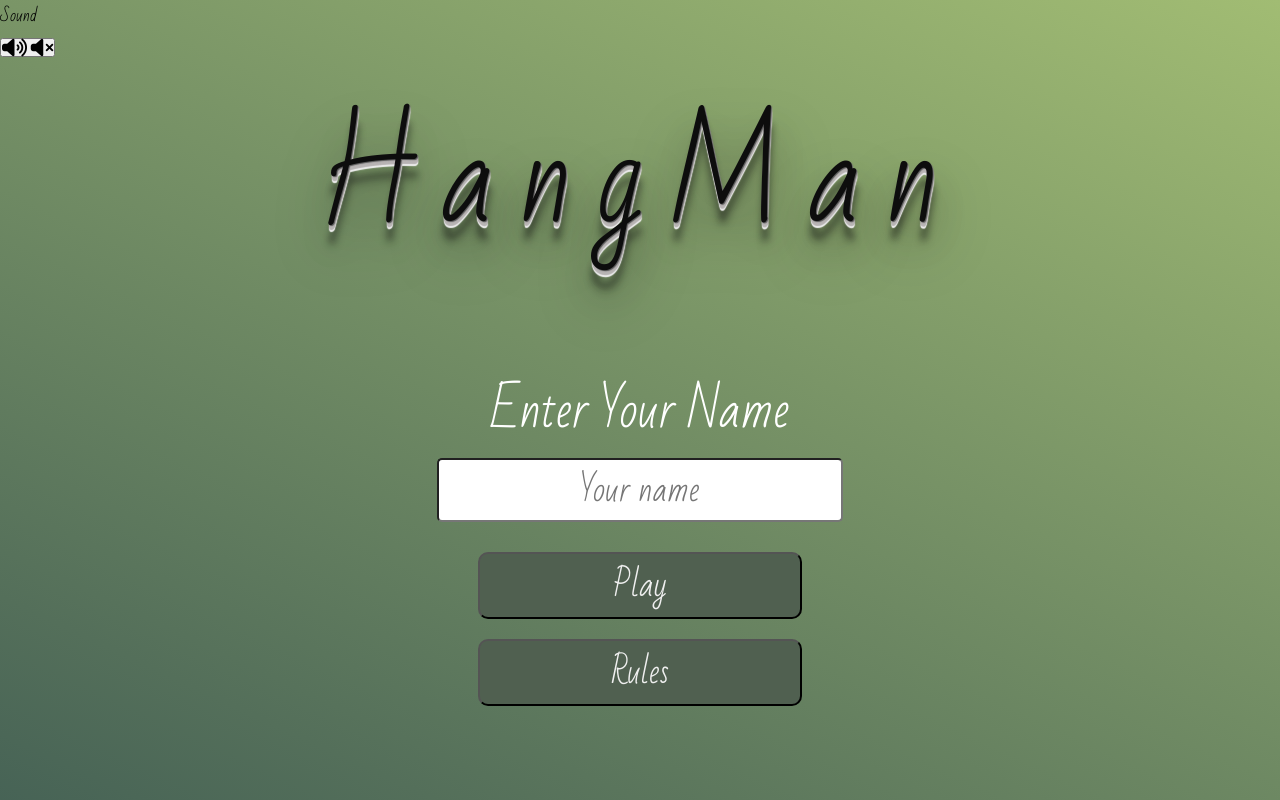
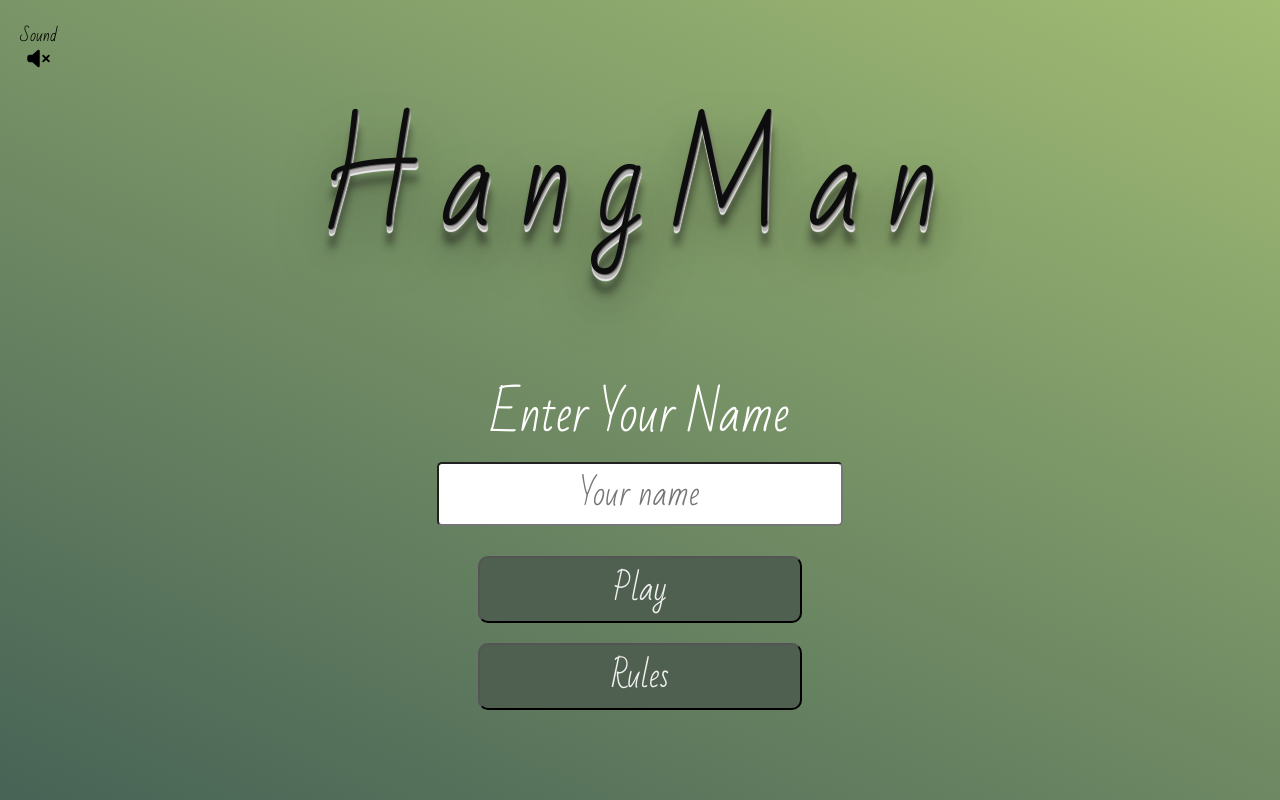
Before and after one commit to NoeliaCI/Hangman-Game, a plain HTML site: page index.html in a window 1280 px wide. Shown: the top 800 px of the page. Drawn offline with Linux system fonts and the light colour scheme.

Commit message:
Style sound container and button

```diff
--- a/assets/css/style.css
+++ b/assets/css/style.css
@@ -312,7 +312,23 @@ canvas {
 }
 
 .hide {
-    display: none;
+    display: none !important;
+}
+/* Sound Section */
+
+#sounds-container {
+    display: inline-flex;
+    flex-direction: column;
+    align-items: center;
+    margin-left: 20px;
+    margin-top: 20px;
+}
+
+#volume-toggle {
+    cursor: pointer;
+    outline: none;
+    border: none;
+    background-color: transparent;
 }
 
 /* Footer */
```
